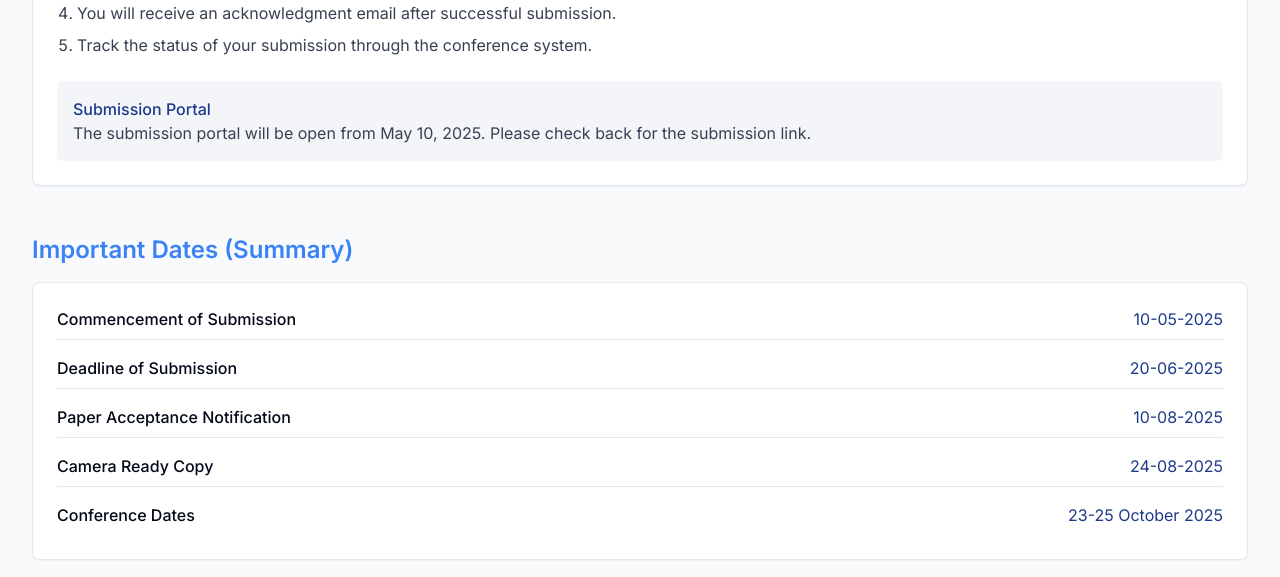
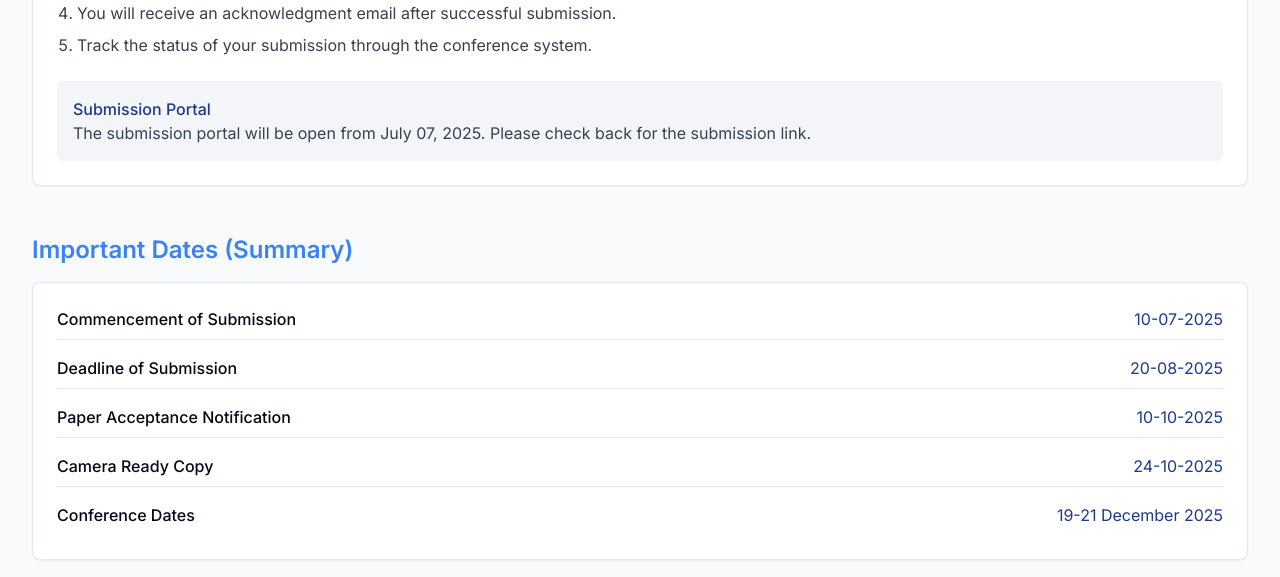
Before and after one commit to coderiksenthil/ECE-Conference-web, a Next.js app in the folder project/: page /call-for-papers in a window 1280 px wide. Shown: the part 1520-2097 px from the top of the page. Built offline with nearby package versions, Linux system fonts and the light colour scheme.

Commit message:
Update page.tsx

```diff
--- a/project/app/call-for-papers/page.tsx
+++ b/project/app/call-for-papers/page.tsx
@@ -109,7 +109,7 @@ export default function CallForPapersPage() {
             <div className="mt-6 p-4 bg-conference-primary/5 rounded-md">
               <p className="font-medium text-conference-primary">Submission Portal</p>
               <p className="text-gray-700">
-                The submission portal will be open from May 10, 2025.
+                The submission portal will be open from July 07, 2025.
                 Please check back for the submission link.
               </p>
             </div>
@@ -125,23 +125,23 @@ export default function CallForPapersPage() {
             <ul className="space-y-2">
               <li className="flex justify-between items-center border-b pb-2">
                 <span className="font-medium">Commencement of Submission</span>
-                <span className="text-conference-primary">10-05-2025</span>
+                <span className="text-conference-primary">10-07-2025</span>
               </li>
               <li className="flex justify-between items-center border-b pb-2 pt-2">
                 <span className="font-medium">Deadline of Submission</span>
-                <span className="text-conference-primary">20-06-2025</span>
+                <span className="text-conference-primary">20-08-2025</span>
               </li>
               <li className="flex justify-between items-center border-b pb-2 pt-2">
                 <span className="font-medium">Paper Acceptance Notification</span>
-                <span className="text-conference-primary">10-08-2025</span>
+                <span className="text-conference-primary">10-10-2025</span>
               </li>
               <li className="flex justify-between items-center border-b pb-2 pt-2">
                 <span className="font-medium">Camera Ready Copy</span>
-                <span className="text-conference-primary">24-08-2025</span>
+                <span className="text-conference-primary">24-10-2025</span>
               </li>
               <li className="flex justify-between items-center pb-2 pt-2">
                 <span className="font-medium">Conference Dates</span>
-                <span className="text-conference-primary">23-25 October 2025</span>
+                <span className="text-conference-primary">19-21 December 2025</span>
               </li>
             </ul>
           </CardContent>
```
